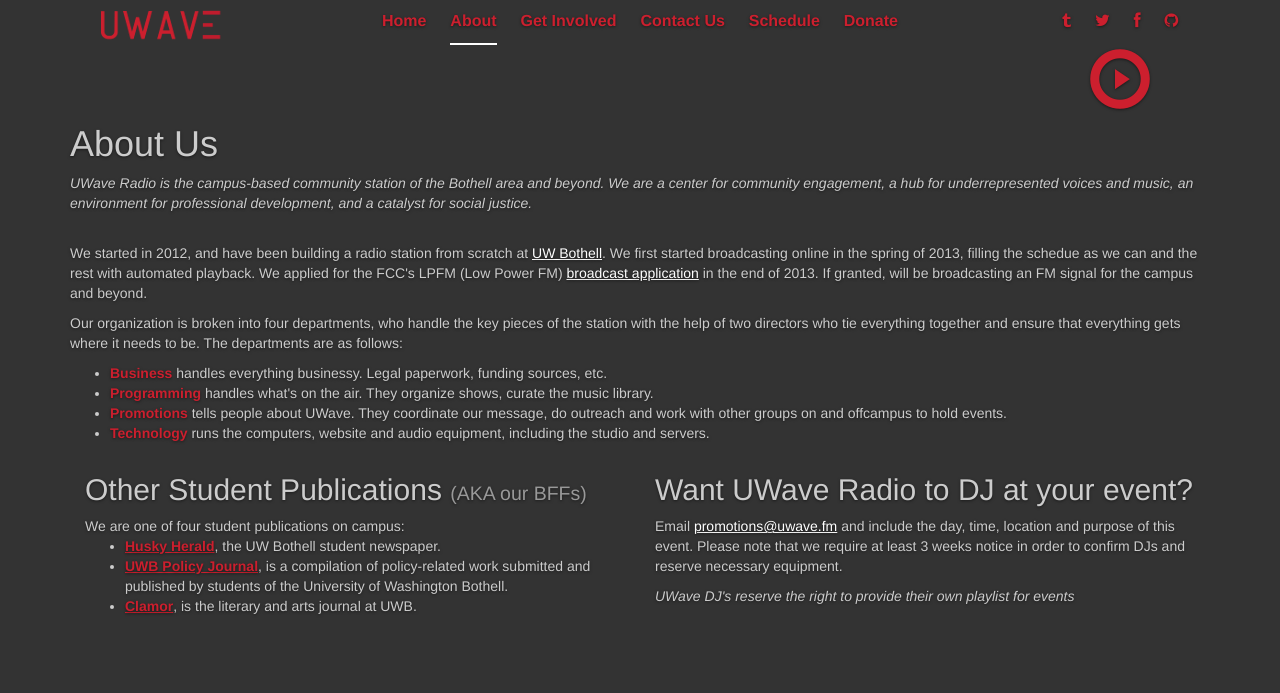
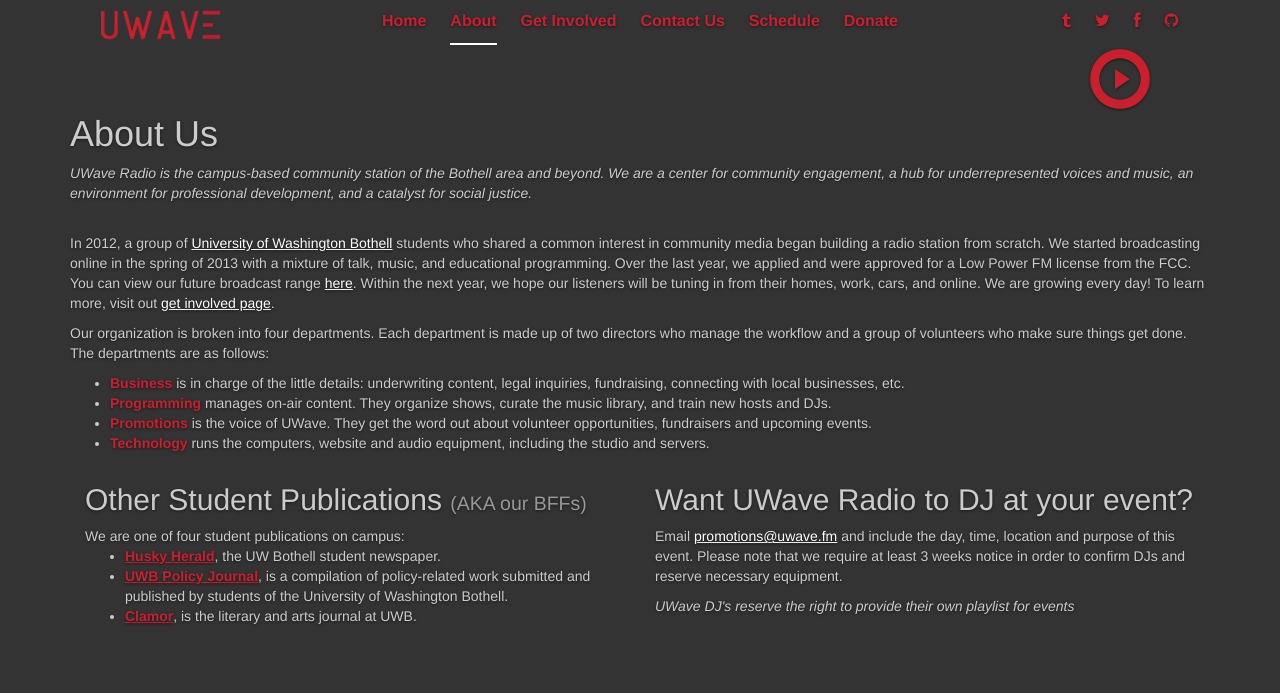
Before and after one commit to UWave/uwave.fm, a PHP site: page /about in a window 1280 px wide. Shown: the top 693 px of the page. Run offline with PHP 8.4, Linux system fonts and the light colour scheme; some libraries are stand-ins or nearby versions.

Commit message:
Changed some working at the request of Hillary

```diff
--- a/about.php
+++ b/about.php
@@ -2,34 +2,33 @@
                 <div class="content container">
                     <h1>About Us</h1>
                     <p><i>UWave Radio is the campus-based community station of the Bothell area and
-                    beyond. We are a center for community engagement, a hub for
-                    underrepresented voices and music, an environment for professional
-                    development, and a catalyst for social justice.</i></p><br />
+                      beyond. We are a center for community engagement, a hub for underrepresented
+                      voices and music, an environment for professional development, and a
+                      catalyst for social justice.</i></p><br />
 
-                    <p>We started in 2012, and have been building a radio station from
-                    scratch at <a href="https://www.uwb.edu" target="_blank">UW Bothell</a>.
-                    We first started broadcasting online in the spring of 2013,
-                    filling the schedue as we can and the rest with automated playback.
-                    We applied for the FCC's LPFM (Low Power FM)
-                    <a href="http://cdbs.recnet.net/fmq.php?facid=197326">broadcast application</a>
-                    in the end of 2013. If granted, will be broadcasting an FM
-                    signal for the campus and beyond.</p>
+                    <p>In 2012, a group of <a href="https://www.uwb.edu" target="_blank">University of Washington Bothell</a> students who shared a
+                      common interest in community media began building a radio station from scratch.
+                      We started broadcasting online in the spring of 2013 with a mixture of talk,
+                      music, and educational programming. Over the last year, we applied and were
+                      approved for a Low Power FM license from the FCC. You can view our future
+                      broadcast range <a href="http://cdbs.recnet.net/fmq.php?facid=197326" target="_blank">here</a>. Within the next year, we hope our listeners will be tuning
+                      in from their homes, work, cars, and online. We are growing every day! To learn
+                      more, visit out <a href="/getinvolved">get involved page</a>.</p>
 
-                    <p>Our organization is broken into four departments, who handle
-                    the key pieces of the station with the help of two directors
-                    who tie everything together and ensure that everything gets
-                    where it needs to be. The departments are as follows:</p>
+                    <p>Our organization is broken into four departments. Each department is made up
+                      of two directors who manage the workflow and a group of volunteers who make
+                      sure things get done. The departments are as follows:</p>
 
                     <ul>
-                      <li><b class="red">Business</b> handles everything businessy.
-                      Legal paperwork, funding sources, etc.</li>
-                      <li><b class="red">Programming</b> handles what's on the
-                        air. They organize shows, curate the music library.</li>
-                      <li><b class="red">Promotions</b> tells people about UWave.
-                        They coordinate our message, do outreach and work with
-                        other groups on and offcampus to hold events.</li>
-                      <li><b class="red">Technology</b> runs the computers, website
-                        and audio equipment, including the studio and servers.</li>
+                      <li><b class="red">Business</b>  is in charge of the little details:
+                        underwriting content, legal inquiries, fundraising, connecting with
+                        local businesses, etc.</li>
+                      <li><b class="red">Programming</b> manages on-air content. They organize shows,
+                        curate the music library, and train new hosts and DJs.</li>
+                      <li><b class="red">Promotions</b> is the voice of UWave. They get the word out
+                        about volunteer opportunities, fundraisers and upcoming events.</li>
+                      <li><b class="red">Technology</b> runs the computers, website and audio equipment,
+                        including the studio and servers.</li>
                     </ul>
                     <div class="col-md-6">
                         <h2>Other Student Publications <small>(AKA our BFFs)</small></h2>
--- a/donate.php
+++ b/donate.php
@@ -22,7 +22,8 @@
                         No. You can also donate with a check or cash by mail to:<br /><br />
                         <address>
                             Box 358528<br />
-                            118115 Campus Way NE, UW1, Suite 281<br />
+                            18115 Campus Way NE<br />
+                            UW1, Suite 281<br />
                             Bothell WA 98011-8246<br />
                         </address>
                         For check donations, please pay to the order of the University of Washington.
```
